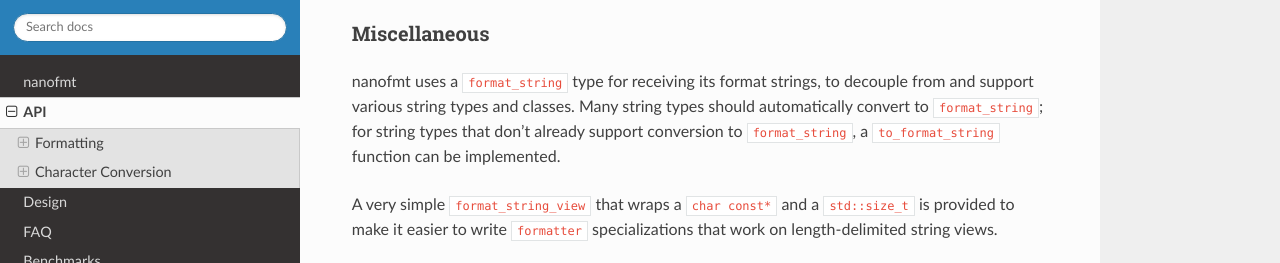
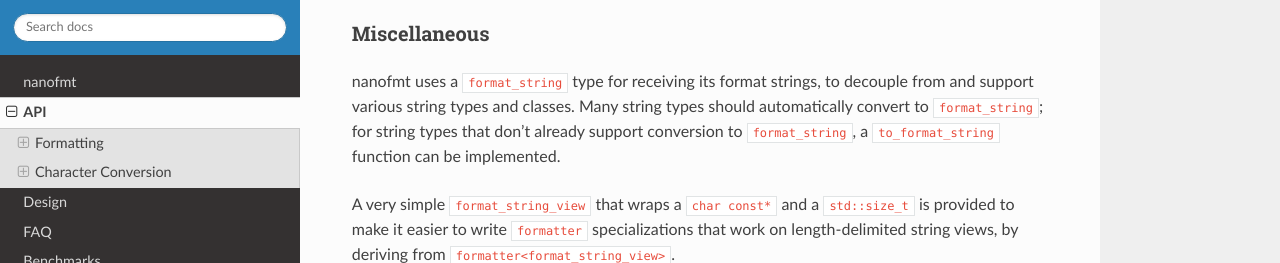
Before and after one commit to seanmiddleditch/nanofmt, a Sphinx documentation site: the page built from docs/api.rst, in a window 1280 px wide and 900 px high, scrolled down 3084 px, cut to the strip 38-301 px from the top of the window. Built offline with Sphinx 7.4.7 and the Read the Docs theme 2.0.0, drawn with Linux system fonts in a browser that asks for light colours.

Commit message:
Improve format_string_view docs slightly

```diff
--- a/docs/api.rst
+++ b/docs/api.rst
@@ -11,7 +11,6 @@
 
 Formatting
 ----------
-
 
 Core API
 ^^^^^^^^
@@ -81,7 +80,8 @@
 
 A very simple ``format_string_view`` that wraps a ``char const*`` and a
 ``std::size_t`` is provided to make it easier to write ``formatter``
-specializations that work on length-delimited string views.
+specializations that work on length-delimited string views, by deriving
+from ``formatter<format_string_view>``.
 
 .. doxygenstruct:: nanofmt::format_string
 
```
